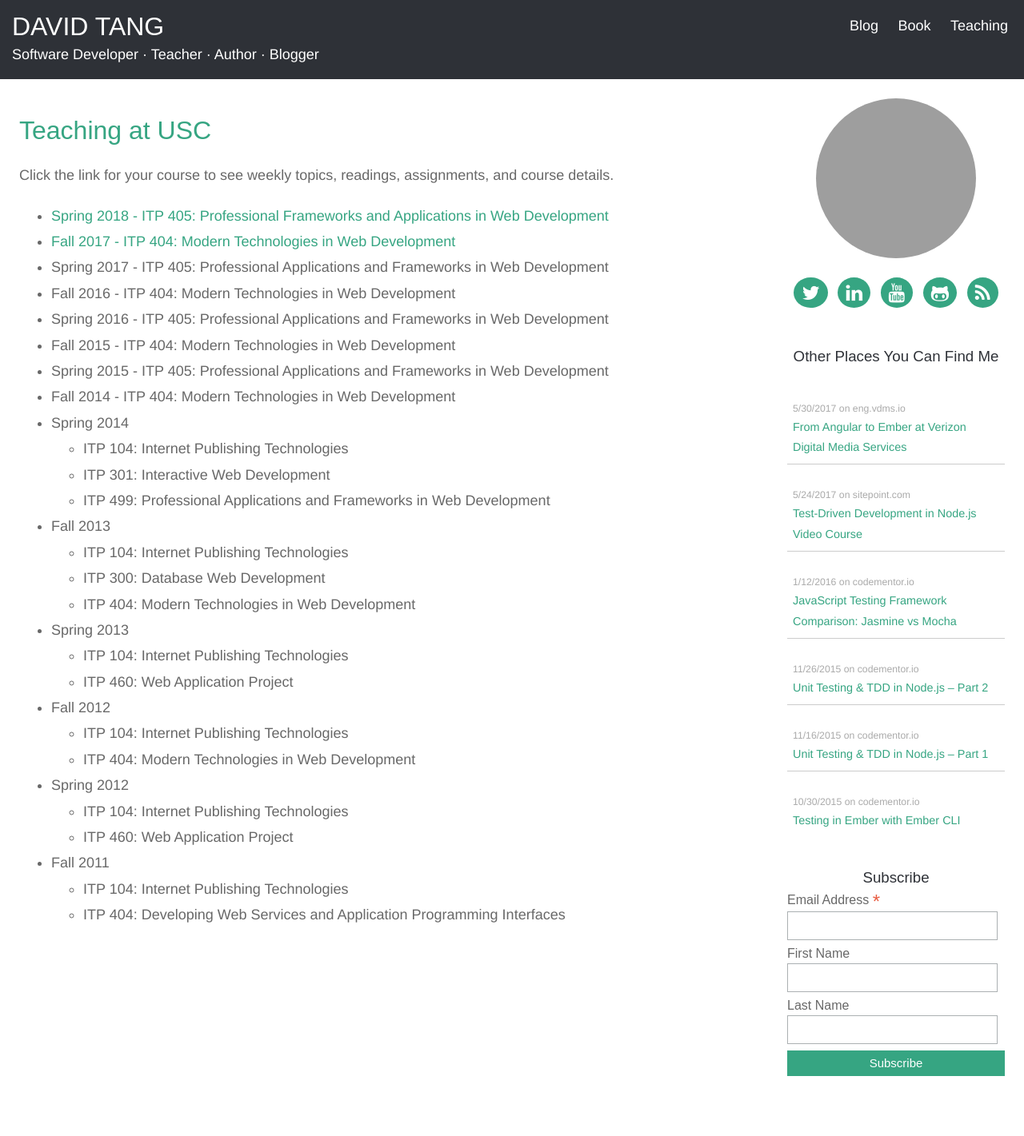
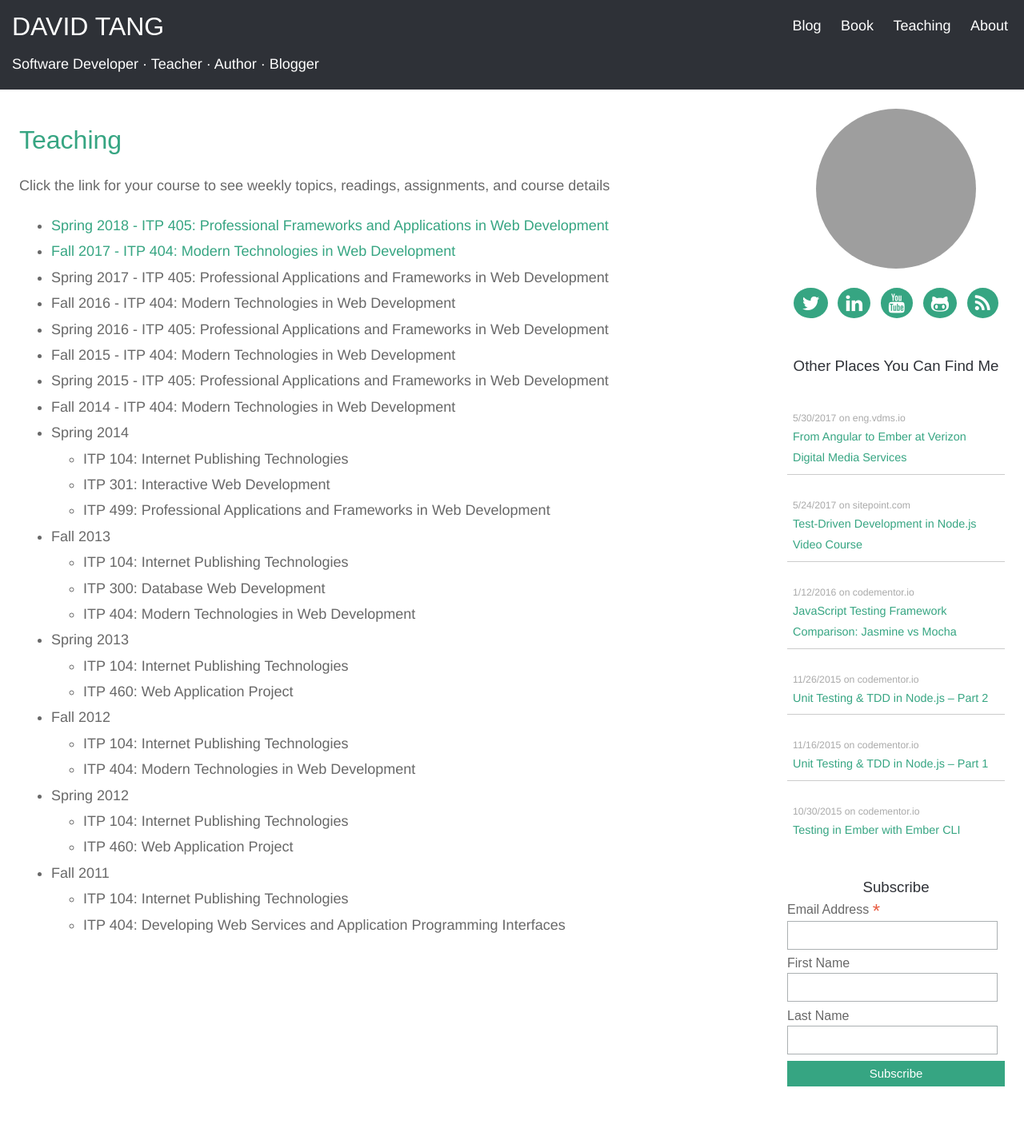
Before and after one commit to iamdtang/skaterdav85.github.io, a Jekyll site: the page built from teaching.md, in a window 1280 px wide. Shown: the whole page at 80% size. Built offline with Jekyll 4.4.1, drawn with Linux system fonts in a browser that asks for light colours; nearby versions of some CDN libraries; grey boxes are pictures that could not be loaded.

Commit message:
adds about page

```diff
--- a/_layouts/default.html
+++ b/_layouts/default.html
@@ -29,24 +29,29 @@
 <body>
 <header class="sticky-header">
   <div class="pure-g">
-    <div class="pure-u-3-4">
-      <div style="padding: 15px;">
+    <div class="pure-u-3-5">
+      <div style="padding: 15px 0 0 15px;">
         <h1>
           <a href="/" title="{{site.name}}" class="logo">{{site.author}}</a>
         </h1>
-        <p>{{site.bio}}</p>
       </div>
     </div>
-    <div class="pure-u-1-4">
+    <div class="pure-u-2-5">
       <input class="burger-check" id="burger-check" type="checkbox">
       <label for="burger-check" class="burger"></label>
       <nav class="navigation">
         <ul>
           <li><a href="/">Blog</a></li>
           <li><a href="https://leanpub.com/emberdatainthewild" target="_blank">Book</a></li>
-          <li><a href="/usc.html">Teaching</a></li>
+          <li><a href="/teaching">Teaching</a></li>
+          <li><a href="/about">About</a></li>
         </ul>
       </nav>
+    </div>
+  </div>
+  <div class="pure-g">
+    <div class="pure-u-5-5">
+      <p style="padding: 0 0 15px 15px;" class="tagline">{{site.bio}}</p>
     </div>
   </div>
 </header>
--- a/_scss/_mobile.scss
+++ b/_scss/_mobile.scss
@@ -7,6 +7,9 @@
   and (-webkit-min-device-pixel-ratio: 2) {
   @include disable-sticky-footer();
   @include veggie-burger-nav();
+  .tagline {
+    font-size: 16px;
+  }
 }
 
 /* Portrait */
--- a/_scss/_navigation.scss
+++ b/_scss/_navigation.scss
@@ -87,7 +87,7 @@
     }
   }
 
-  $height: 140px;
+  $height: 158px;
 
   .navigation {
     transition: all 0.3s ease-in-out;
--- a/usc.html
+++ b/teaching.md
@@ -1,10 +1,11 @@
 ---
 layout: default
 title: Teaching
+permalink: teaching
 ---
-<h1>Teaching at USC</h1>
+# Teaching
 
-<p>Click the link for your course to see weekly topics, readings, assignments, and course details.</p>
+Click the link for your course to see weekly topics, readings, assignments, and course details
 
 <ul>
   <li>
```
Also changed, not shown: about.md (added, +16 -0 lines).
